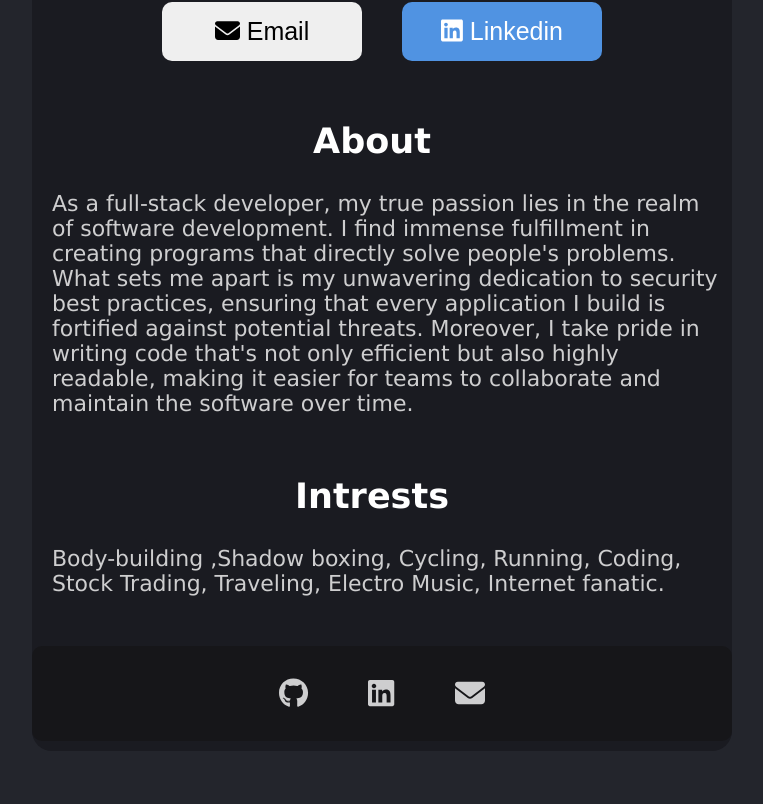
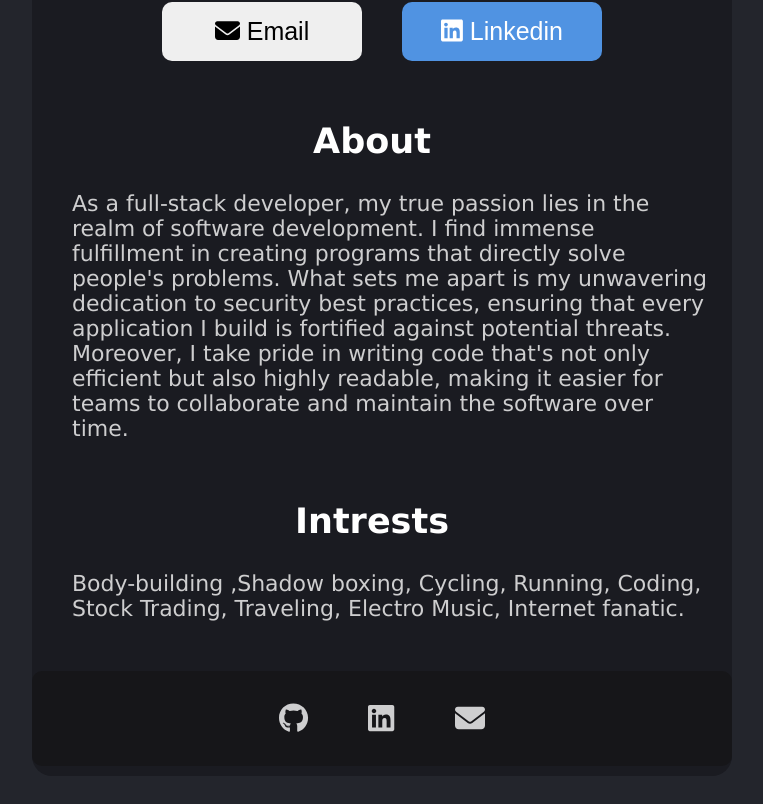
Before and after one commit to Lonewolfonrock/Bussiness-card_React, a React (Vite) app: page / in a window 1280 px wide. Shown: the part 698-1502 px from the top of the page, without its empty margins (258-1021 px from the left). Built offline with nearby package versions, Linux system fonts and the light colour scheme.

Commit message:
Update App.css

```diff
--- a/src/App.css
+++ b/src/App.css
@@ -75,7 +75,7 @@ main{
 
 }
 main p{
-  margin: 0px 10px 0px 20px;
+  margin: 0px 20px 0px 40px;
   text-align: left;
   color: #cececf;
   margin-bottom: 50px;
```
